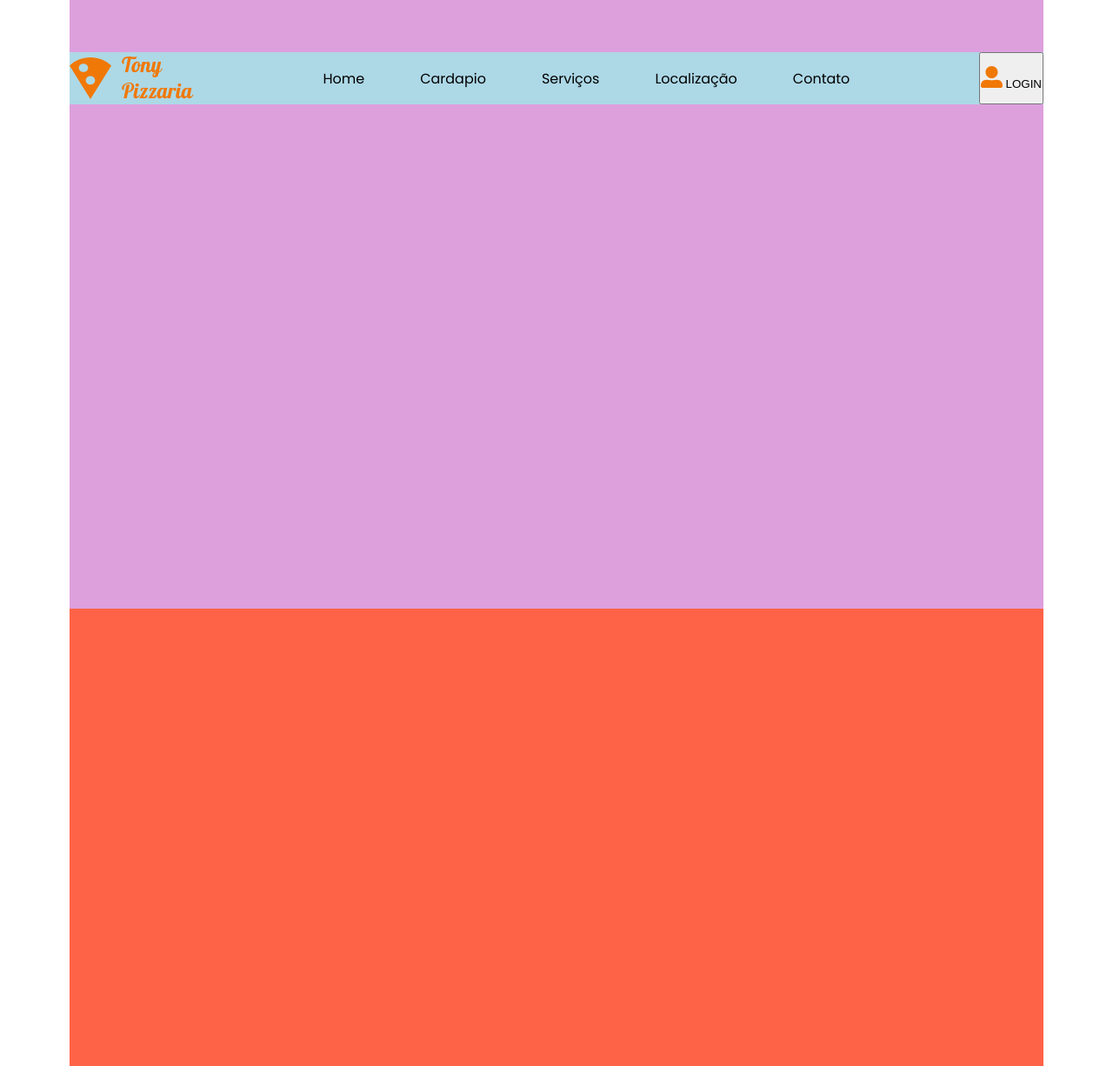
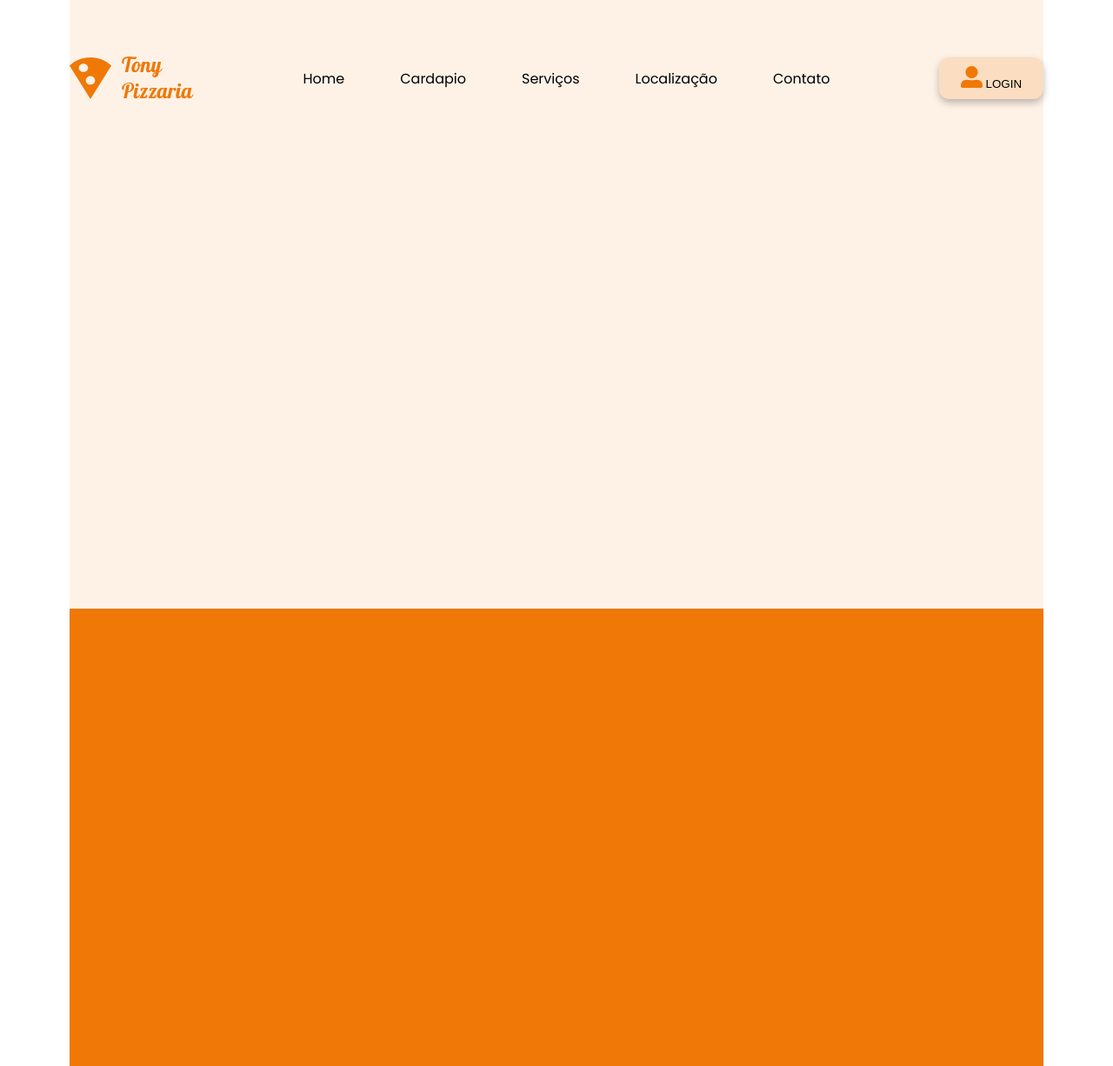
Before and after one commit to DP90914/tony_pizzaria, a plain HTML site: page index.html in a window 1280 px wide. Shown: the whole page at 87% size. Drawn offline with Linux system fonts and the light colour scheme.

Commit message:
header concluido 2

```diff
--- a/index.html
+++ b/index.html
@@ -7,7 +7,7 @@
     <link rel="preconnect" href="https://fonts.gstatic.com" crossorigin>
     <link href="https://fonts.googleapis.com/css2?family=Poppins:ital,wght@0,100;0,200;0,300;0,400;0,500;0,600;0,700;0,800;0,900;1,100;1,200;1,300;1,400;1,500;1,600;1,700;1,800;1,900&display=swap" rel="stylesheet">
     <link rel="stylesheet" href="./style.css">
-    <title>Document</title>
+    <title>Tony Pizzaria</title>
 </head>
 <body>
     <header>
--- a/style.css
+++ b/style.css
@@ -10,7 +10,12 @@ a{
 ul,ol,li{
     list-style: none;
 }
+:root{
+    --primary-colar: #F07807;
+    --secundary-colar: #FBDDC1;
+    --default-shadow: 0 4px 8px #0004;
 
+}
 body{
     padding: 0 80px;
     font-family: "Poppins", sans-serif;
@@ -20,9 +25,9 @@ header{
     width: calc(100% - 160px);
     position: fixed;
     top:60px;
-    background-color: lightblue;
     display: flex;
     justify-content: space-between;
+    align-items: center;
 }
 header menu{
     display: flex;
@@ -35,14 +40,23 @@ header li{
     transition: .5s;
 }
 header li:hover{
-    background-color: #FEF2E7;
-    box-shadow: 0 4px 8px #0004;
+    background-color: var(--secundary-colar);
+    box-shadow: var(--default-shadow)
+}
+header button{
+    width: 120px;
+    height: 48px;
+    background-color: var(--secundary-colar);
+    border:none;
+    border-radius: 12px;
+    box-shadow: var(--default-shadow);
+
 }
 main{
     height: 700px;
-    background-color: plum;
+    background-color: #FEF2E7;
 }
 footer{
     height: 526px;
-    background-color: tomato;
+    background-color: #F07807;
 }
```
